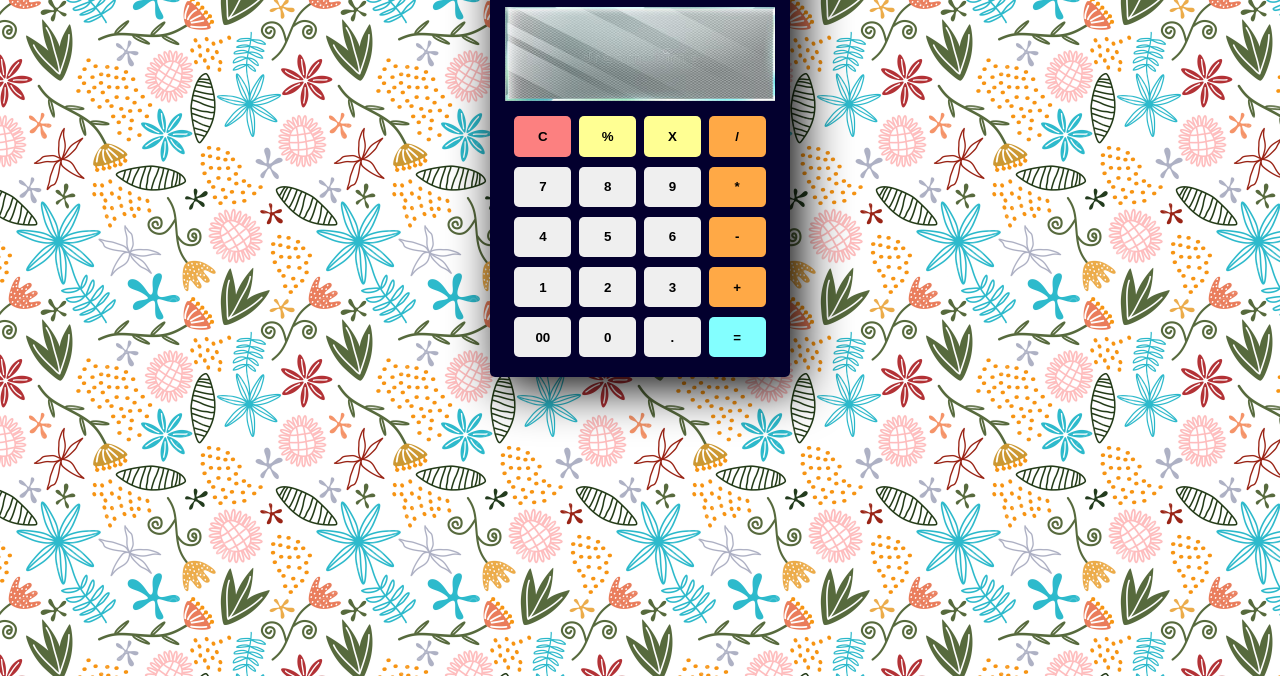
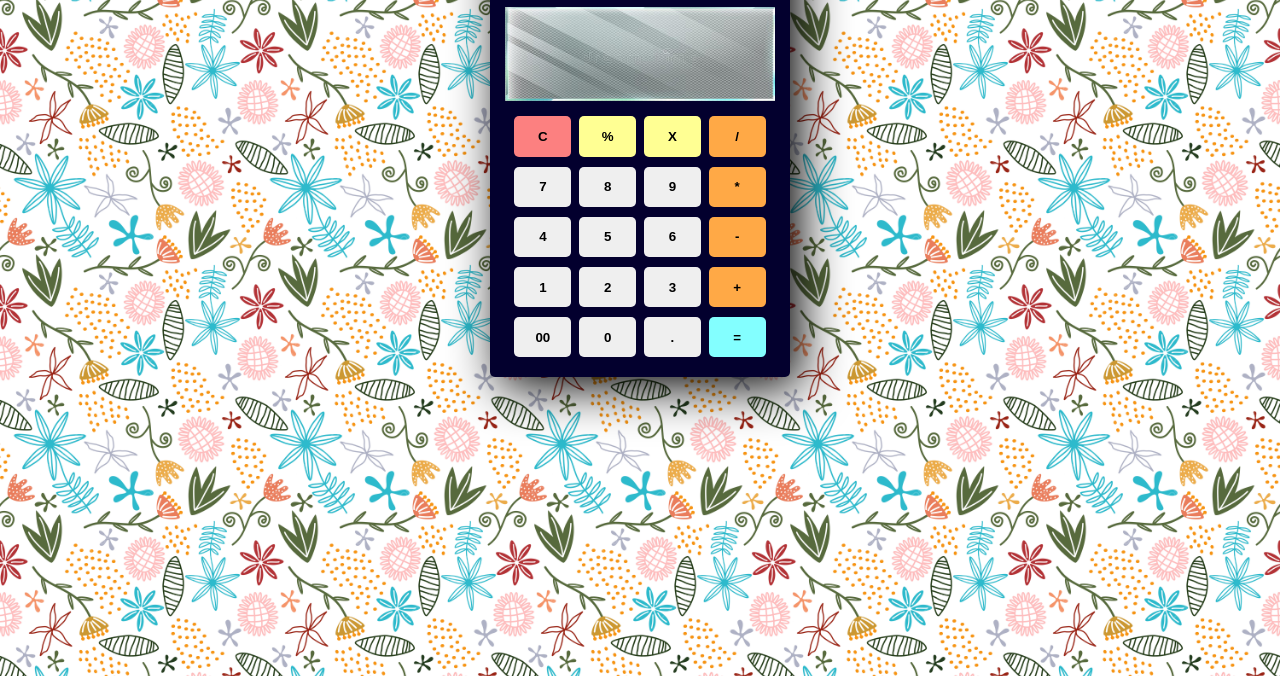
Before and after one commit to mdalmamunDev/Calculator--Using-HTML-CSS-JS-, a plain HTML site: page 07_Calculator/index.html in a window 1280 px wide. Shown: the part 124-800 px from the top of the page. Drawn offline with Linux system fonts and the light colour scheme.

Commit message:
Update stylesheet.css

```diff
--- a/07_Calculator/css/stylesheet.css
+++ b/07_Calculator/css/stylesheet.css
@@ -6,7 +6,7 @@
 }
 body {
     background-image: url(../img/bg.jpg);
-    background-size: 300px;
+    background-size: 20%;
 }
 .container {
     background: rgb(3, 0, 46);
```
